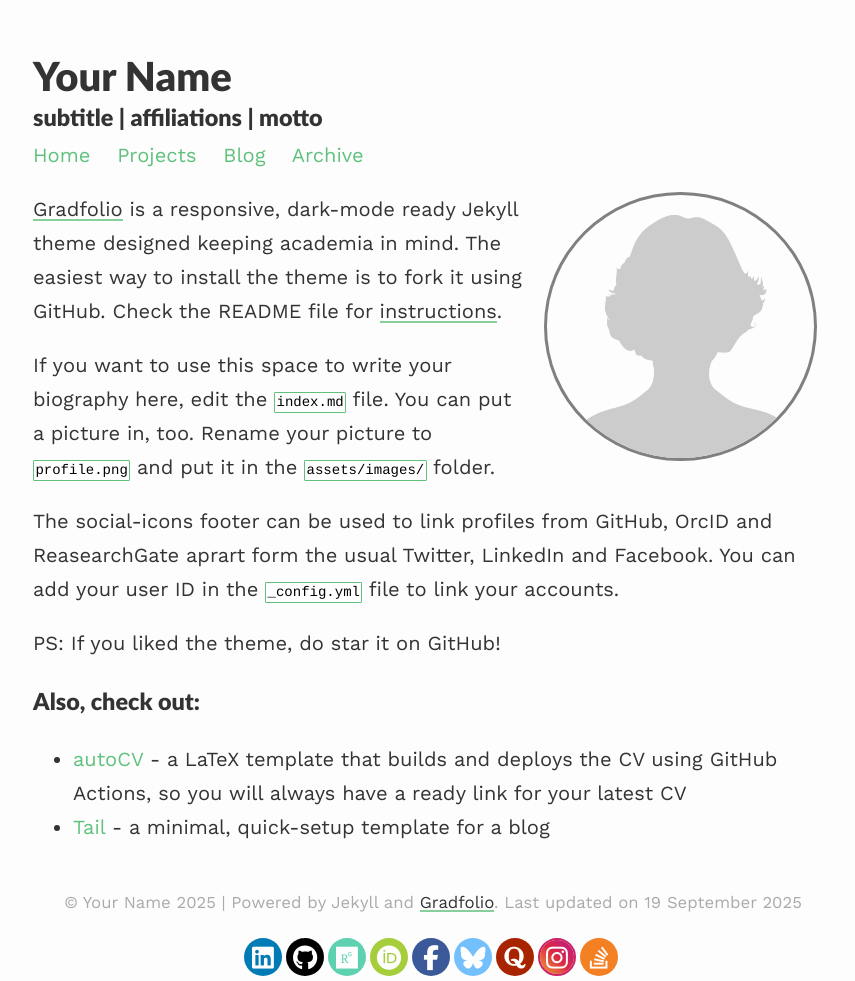
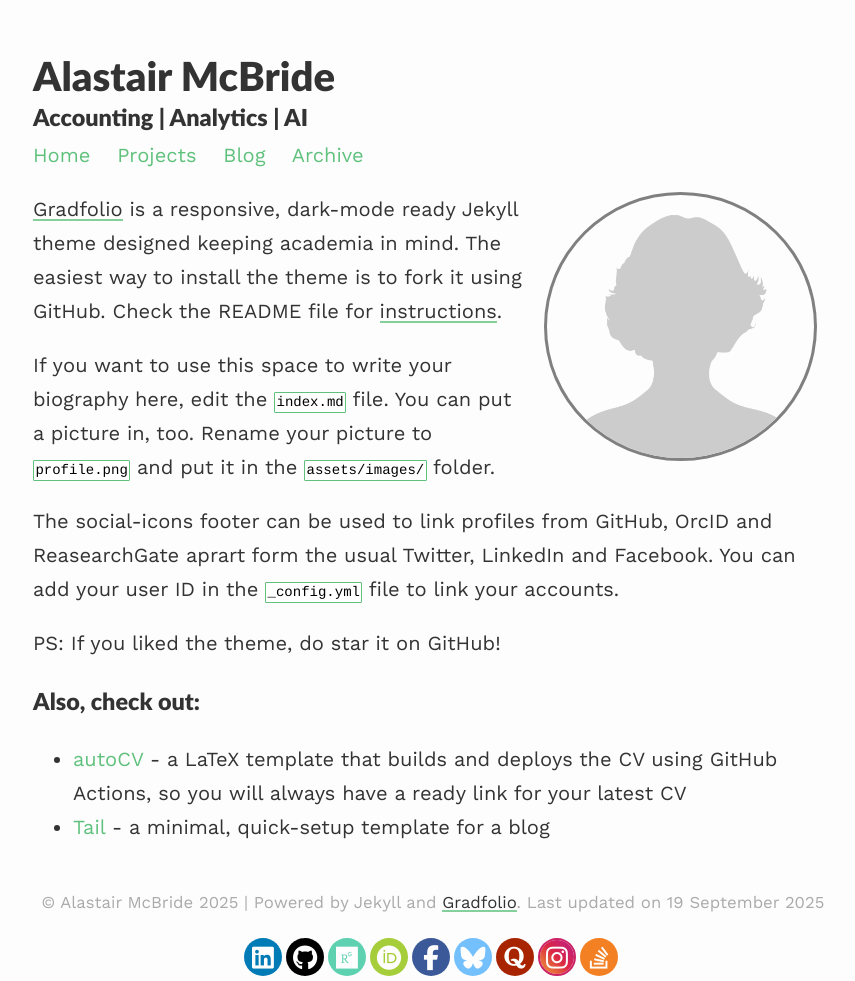
Before and after one commit to amcbhome/amcbhome.github.io, a Jekyll site: the page built from index.md, in a window 1280 px wide. Shown: the whole page, without its empty margins (207-1062 px from the left). Built offline with Jekyll 4.4.1, drawn with Linux system fonts in a browser that asks for light colours.

Commit message:
Update _config.yml

```diff
--- a/_config.yml
+++ b/_config.yml
@@ -1,10 +1,10 @@
 ### your site title here
 
-title: Your Name
-description: subtitle | affiliations | motto
+title: Alastair McBride
+description: Accounting | Analytics | AI
 
 baseurl: /gradfolio #name of GitHub repository
-url: "" #custom url to be used instead of GitHub repository
+url: "https://amcbhome.github.io" #custom url to be used instead of GitHub repository
 email: #
 
 # Pagination
@@ -13,7 +13,7 @@ permalink: /blog/:year/:title/
 paginate_path: /blog/page:num/
 
 # Social media links in footer
-linkedin: "#"
+linkedin: "https://www.linkedin.com/in/alastairmcbride/"
 stackoverflow: "#"
 github: "#"
 researchgate: "#"
```
